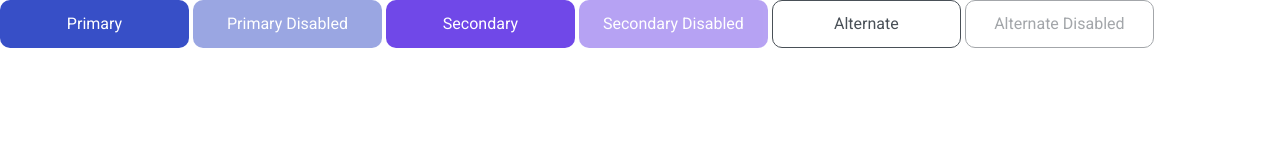
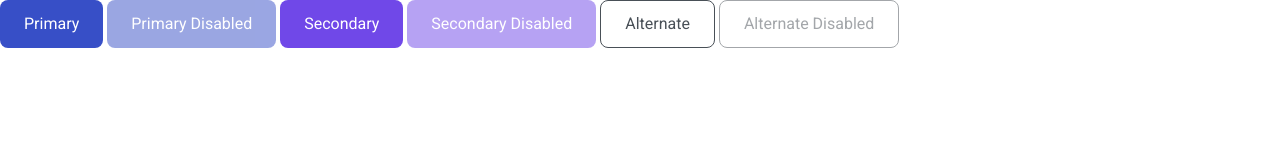
Before and after one commit to js-tasks-ru/htmlcss-20240412_easygoin2022, a website: page 03-lection1/01-button/index.html in a window 1280 px wide. Drawn offline with Linux system fonts and the light colour scheme.

Commit message:
made corrections

```diff
--- a/03-lection1/01-button/button.css
+++ b/03-lection1/01-button/button.css
@@ -1,12 +1,14 @@
 /* Стилизация кнопки */
-button{
-    width: 189px;
+.button{
     height: 48px;
-    border-radius: 10px;
+    padding: 0 1.5rem;
+    font-family: 'Roboto', sans-serif;
+    border: none;
+    border-radius: 8px;
     cursor: pointer;
 }
 
-button.disabled{
+.button:disabled{
     opacity: 0.5;
     cursor: not-allowed;
 }
@@ -14,25 +16,21 @@ button.disabled{
 .button_primary{
     background-color: var(--primary);
     color: var(--white);
-    border: none;
 }
 
 .button_primary:hover,
 .button_primary:focus{
     background-color: #253a9f;
-    transition: all 0.2s ease-in-out;
 }
 
 .button_secondary{
     background-color: var(--secondary);
     color: var(--white);
-    border: none;
 }
 
 .button_secondary:hover,
 .button_secondary:focus{
     background-color: #5433b8;
-    transition: all 0.2s ease-in-out;
 }
 
 .button_alternate{
@@ -44,6 +42,5 @@ button.disabled{
 
 .button_alternate:hover,
 .button_alternate:focus{
-    border: 2px solid var(--black);
-    transition: all 0.2s ease-in-out;
+    border: 1px solid var(--black);
 }
--- a/03-lection1/01-button/index.html
+++ b/03-lection1/01-button/index.html
@@ -7,11 +7,11 @@
         <link rel="stylesheet" href="normalize.css">
     </head>
     <body>
-        <button class="button_primary">Primary</button>
-        <button class="button_primary disabled">Primary Disabled</button>
-        <button class="button_secondary">Secondary</button>
-        <button class="button_secondary disabled">Secondary Disabled</button>
-        <button class="button_alternate">Alternate</button>
-        <button class="button_alternate disabled">Alternate Disabled</button>
+        <button class="button button_primary">Primary</button>
+        <button class="button button_primary" disabled>Primary Disabled</button>
+        <button class="button button_secondary">Secondary</button>
+        <button class="button button_secondary" disabled>Secondary Disabled</button>
+        <button class="button button_alternate">Alternate</button>
+        <button class="button button_alternate" disabled>Alternate Disabled</button>
     </body>
 </html>
```
